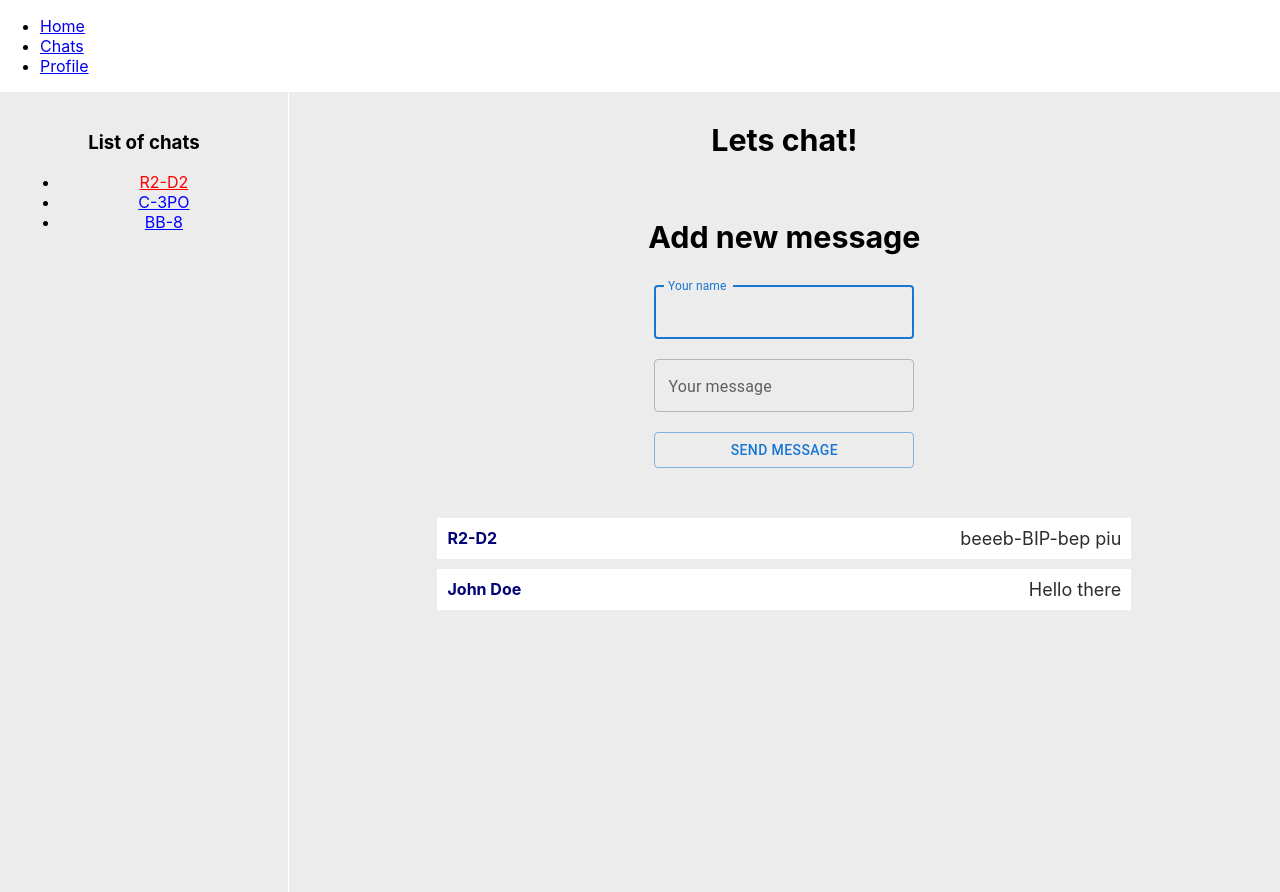
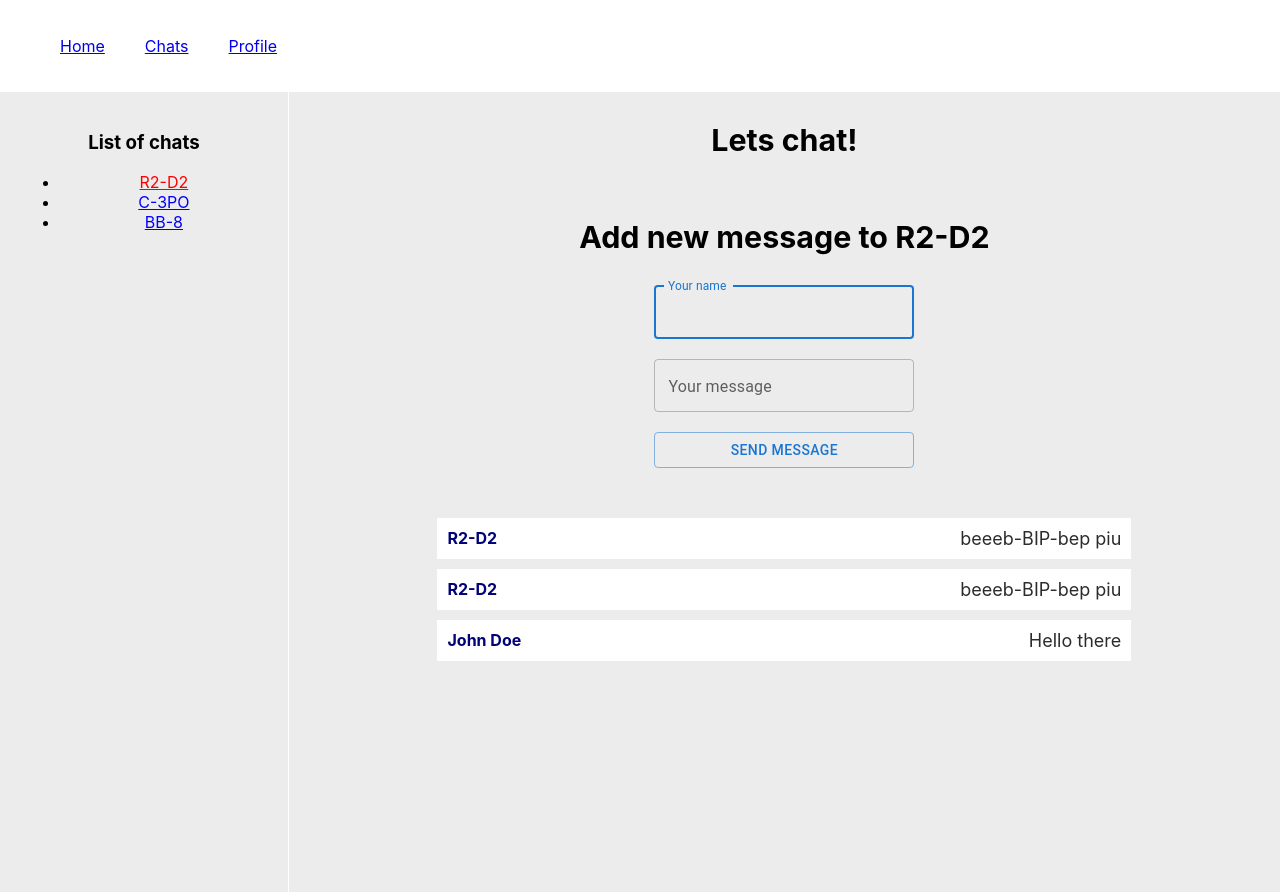
Before and after one commit to montanamimimi/React, a React (Create React App) app: page /chats/chat1 in a window 1280 px wide. Built offline with nearby package versions, Linux system fonts and the light colour scheme.

Commit message:
Still lesson 4 ....

```diff
--- a/src/App.css
+++ b/src/App.css
@@ -24,3 +24,13 @@
 .App-link {
   color: #61dafb;
 }
+
+
+.main-menu {
+  display: flex;
+  list-style: none;
+}
+
+.main-menu__item {
+  padding: 20px;
+}
--- a/src/App.js
+++ b/src/App.js
@@ -8,14 +8,14 @@ import {  BrowserRouter, Link, Routes, Route } from 'react-router-dom'
 
 export const App = () => (
   <BrowserRouter>
-    <ul>
-      <li>
+    <ul class="main-menu">
+      <li class="main-menu__item">
         <Link to="/">Home</Link>
       </li>
-      <li>
+      <li class="main-menu__item">
         <Link to="/chats">Chats</Link>
       </li>
-      <li>
+      <li class="main-menu__item">
         <Link to="/profile">Profile</Link>
       </li>
     </ul>
--- a/src/Form.js
+++ b/src/Form.js
@@ -3,22 +3,14 @@ import Messages from './Messages';
 import './Form.css';
 import Button from '@mui/material/Button';
 import TextField from '@mui/material/TextField';
+import { Navigate } from 'react-router-dom'
 
 
 const adminsList = {
     chat1: {name: 'R2-D2', message: 'beeeb-BIP-bep piu'},
-
     chat2: {name: 'C-3PO', message: 'How are you hello '},
-
     chat3: {name: 'BB-8', message: 'wzzz PIU-PIU piiiip'},
 }
-
-// const adminName = 'R2-D2';
-// const adminText = 'beeeb-BIP-bep piu';
-// const admin2Name = 'C-3PO';
-// const admin2Text = 'beeeb-xxxBIP-bep piu';
-// const admin3Name = 'BB-8';
-// const admin3Text = 'beeeb-zzzzzzBIP-bep piu';
 
 const initialMessages = {
     chat1: [
@@ -46,14 +38,14 @@ export const Form = (props) => {
     const [messageList, setMessage] = useState(initialMessages);
     const [newMessage, setNewMessage] = useState('');
     const [newAuthor, setNewAuthor] = useState('');
-    const [lastAuthor, setLastAuthor] = useState(adminsList[chatId].name);
+    const [lastAuthor, setLastAuthor] = useState('Human');
     const inputRef = useRef();
     const nameRef = useRef();
     const [idCounter, setId] = useState(2);
 
-    console.log(adminsList[chatId].name);
 
     useEffect(() => {
+        if (adminsList[chatId]) {
             if (lastAuthor !== adminsList[chatId].name) {
                 const timeout = setTimeout( () => {
                     const adminMessage = { id: idCounter + 1, name: adminsList[chatId].name, text: adminsList[chatId].message};
@@ -63,7 +55,10 @@ export const Form = (props) => {
                 setId((prevId) => prevId + 1);
                 return () => clearTimeout(timeout);
             }
+        }
     }, [lastAuthor]);
+
+
 
     useEffect(() => {
         nameRef.current?.focus();
@@ -89,9 +84,13 @@ export const Form = (props) => {
 
     }
 
+    if (!adminsList[chatId]) {
+        return <Navigate replace to="/chats" />
+    }
+
     return (
         <>
-            <h3>Add new message</h3>
+            <h3>Add new message to {adminsList[chatId] ? adminsList[chatId].name : 'Nobody'} </h3>
             <form>
                 {/* <input type="text" ref={myRef} /> */}
                 <TextField
```
Lines whose indentation alone changed are shown as unchanged.
